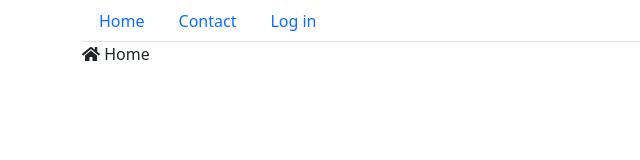
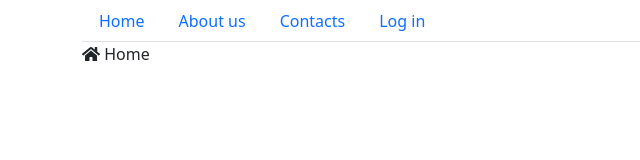
Before and after one commit to mareRad21/React-Aplikacija-za-prodaju-uredjaja, a React (Create React App) app: page / in a window 1280 px wide. Shown: the top 160 px of the page, without its empty margins (0-640 px from the left). Built offline with nearby package versions, Linux system fonts and the light colour scheme.

Commit message:
Add main menu items property by dynamic generation of component

```diff
--- a/src/components/MainMenu/MainMenu.tsx
+++ b/src/components/MainMenu/MainMenu.tsx
@@ -1,16 +1,38 @@
 import React from "react";
 import { Container, Nav } from "react-bootstrap";
 
-export class MainMenu extends React.Component{
+export class MainMenuItem{
+    text: string = '';
+    link: string = '#';
+
+    constructor(text: string, link:string){
+        this.text = text;
+        this.link = link;
+    }
+}
+
+interface MainMenuProperties{
+    items: MainMenuItem[];
+}
+
+export class MainMenu extends React.Component<MainMenuProperties>{
     render(){
         return (
             <Container>
                 <Nav variant="tabs">
-                    <Nav.Link href="/">Home</Nav.Link>
-                    <Nav.Link href="/contact">Contact</Nav.Link>
-                    <Nav.Link href="/login">Log in</Nav.Link>
+                    {
+                        this.props.items.map(this.makeNavLink)
+                    }
                  </Nav>
             </Container>
         );
     }
+
+    private makeNavLink(item: MainMenuItem){
+        return(
+            <Nav.Link href={item.link}>
+                {item.text}
+            </Nav.Link>
+        );
+    }
 }
--- a/src/index.tsx
+++ b/src/index.tsx
@@ -8,12 +8,19 @@
 import 'popper.js/dist/popper.js';
 import 'bootstrap/dist/js/bootstrap.min.js';
 import '@fortawesome/fontawesome-free/css/fontawesome.min.css';
-import { MainMenu } from './components/MainMenu/MainMenu';
+import { MainMenu, MainMenuItem } from './components/MainMenu/MainMenu';
 import { Container } from 'react-bootstrap';
+
+const menuItems = [
+  new MainMenuItem("Home","/"),
+  new MainMenuItem("About us","/page/about-us" ),
+  new MainMenuItem("Contacts","/contact"),
+  new MainMenuItem("Log in","/user/login")
+];
 
 ReactDOM.render(
   <React.StrictMode>
-      <MainMenu></MainMenu>
+      <MainMenu items={ menuItems }></MainMenu>
     <App />
   </React.StrictMode>,
   document.getElementById('root')
```
